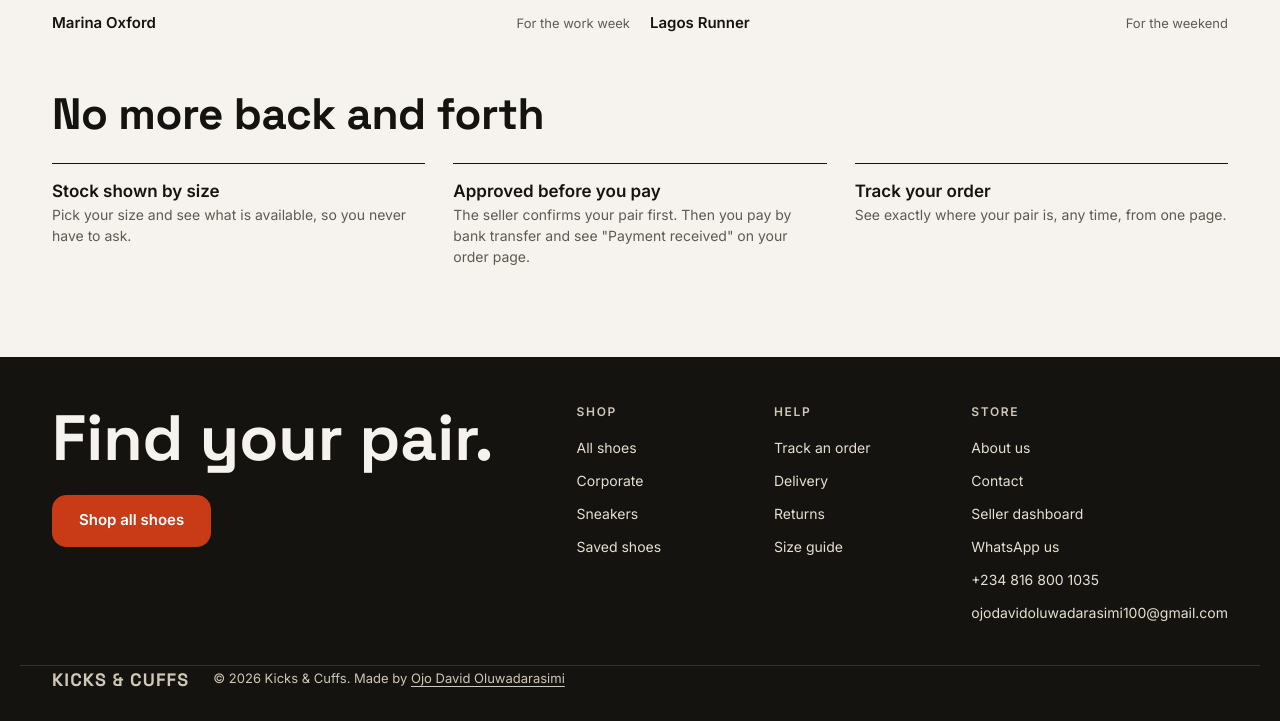
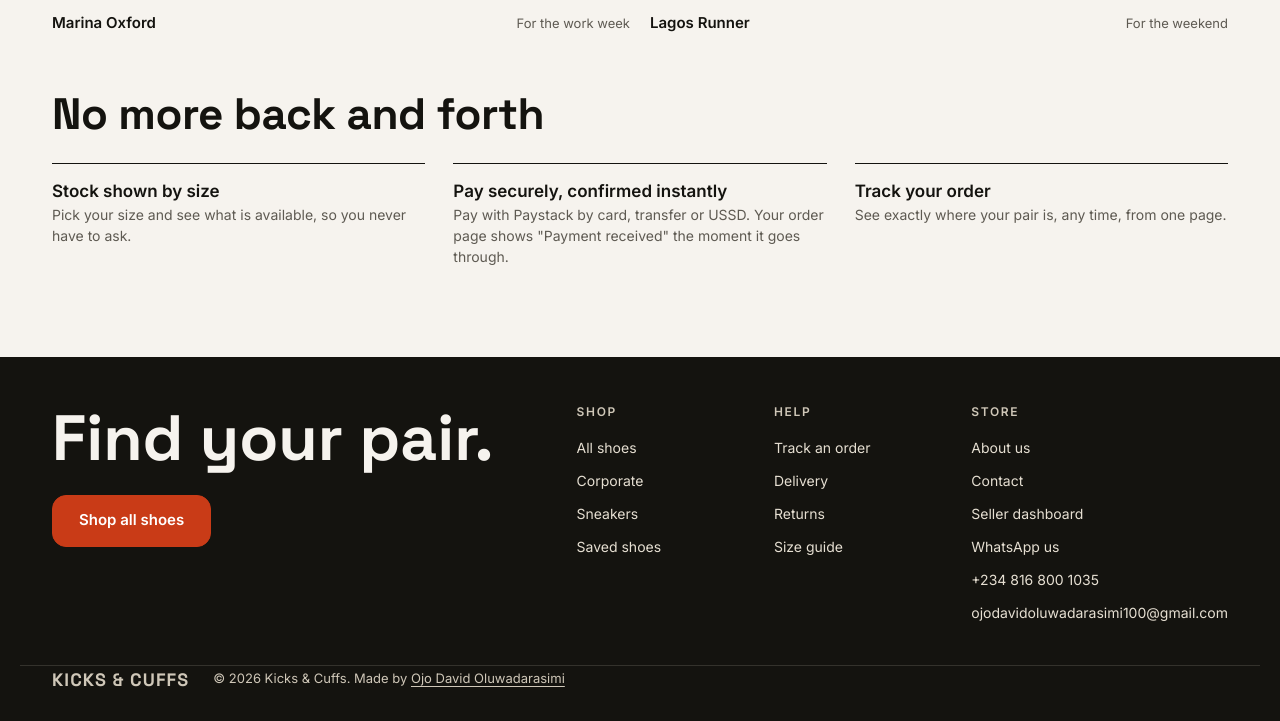
Before and after one commit to ojodavidoluwadarasimi/kicks-and-cuffs, a plain HTML site: page index.html in a window 1280 px wide. Shown: the part 2923-3644 px from the top of the page. Drawn offline with nearby package versions, Linux system fonts and the light colour scheme; no server answers.

Commit message:
Add files via upload

```diff
--- a/index.html
+++ b/index.html
@@ -75,7 +75,7 @@
     <h2 class="reveal" style="font-size:clamp(28px,6vw,44px);margin-bottom:6px">No more back and forth</h2>
     <div class="trust">
       <div class="reveal"><div class="line draw"></div><h3>Stock shown by size</h3><p>Pick your size and see what is available, so you never have to ask.</p></div>
-      <div class="reveal" style="--d:.12s"><div class="line draw"></div><h3>Approved before you pay</h3><p>The seller confirms your pair first. Then you pay by bank transfer and see "Payment received" on your order page.</p></div>
+      <div class="reveal" style="--d:.12s"><div class="line draw"></div><h3>Pay securely, confirmed instantly</h3><p>Pay with Paystack by card, transfer or USSD. Your order page shows "Payment received" the moment it goes through.</p></div>
       <div class="reveal" style="--d:.24s"><div class="line draw"></div><h3>Track your order</h3><p>See exactly where your pair is, any time, from one page.</p></div>
     </div>
   </section>
```
